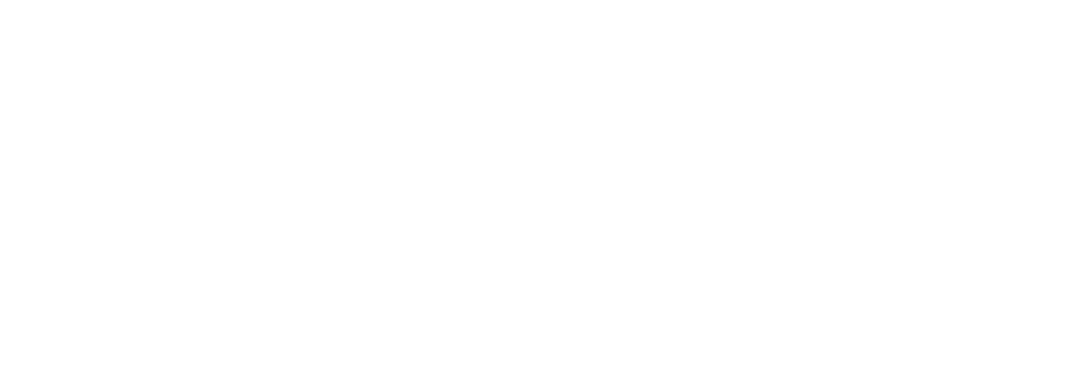
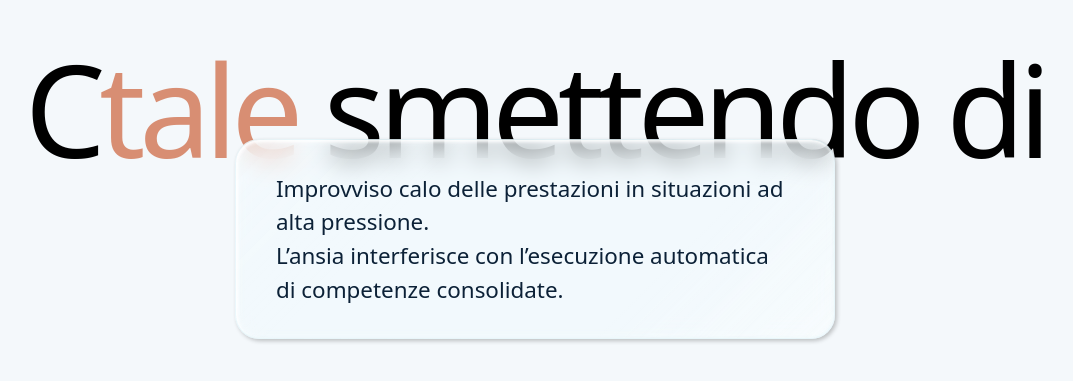
Before and after one commit to davidzhou-polimi/underskin, a SvelteKit app: page / in a window 1280 px wide. Shown: the part 1011-1392 px from the top of the page, without its empty margins (105-1178 px from the left). Before the commit the page ends 800 px from the top, so only its background shows below. Built offline with nearby package versions, Linux system fonts and the light colour scheme; a web font is replaced by a local one.

Commit message:
add GlassEffect component and add it to main page

```diff
--- /dev/null
+++ b/src/lib/components/sections/GlassEffect.svelte
@@ -0,0 +1,49 @@
+<script>
+  // Permette di passare classi CSS personalizzate dall'esterno
+  let className = '';
+  export { className as class };
+</script>
+
+<div class="glass-material {className}" {...$$restProps}>
+  <slot />
+</div>
+
+<style>
+  .glass-material {
+    /* 1. Sfondo e Bordo esatti da Figma (nessuna modifica) */
+    background-color: rgba(241, 250, 253, 0.55);
+    border: 1px solid rgba(223, 244, 250, 0.5);
+
+    /* 2. LA MAGIA: LA RIFRAZIONE SUI BORDI */
+    /* Usiamo molteplici ombre interne LAYERED per simulare lo spessore e la curva del vetro,
+       che fa "curvare" visivamente ciò che c'è sotto. */
+    box-shadow:
+      /* A. Ombra ESTERNA standard (X:2, Y:2, Blur:4, Nero al 23%) */
+      2px 2px 4px rgba(0, 0, 0, 0.23),
+
+      /* B. Ombra INTERNA - Luce spessa (Depth):
+         Una luce bianca diffusa per dare volume e spessore a tutta la card. */
+      inset 0 0 10px rgba(255, 255, 255, 0.3),
+
+      /* C. Ombra INTERNA - Riflesso sul bordo (Top-Left):
+         Una luce bianca netta e sottile per l'angolo illuminato a -45°. */
+      inset 2px 2px 3px rgba(255, 255, 255, 0.9),
+
+      /* D. Ombra INTERNA - Profondità sul bordo (Bottom-Right):
+         Un'ombra scura/azzurra molto sottile per definire il bordo opposto. */
+      inset -1px -1px 3px rgba(223, 244, 250, 0.4);
+
+    /* 3. Frost 13 + Refraction: Sfocatura e saturazione (nessuna modifica) */
+    backdrop-filter: blur(13px) saturate(120%);
+    -webkit-backdrop-filter: blur(13px) saturate(120%);
+
+    /* 4. Gradiente di luce inclinata (nessuna modifica) */
+    background-image: linear-gradient(
+      -45deg,
+      rgba(255, 255, 255, 0.4) 0%,
+      rgba(255, 255, 255, 0) 30%,
+      rgba(255, 255, 255, 0) 70%,
+      rgba(255, 255, 255, 0.1) 100%
+    );
+  }
+</style>
--- a/src/routes/+page.svelte
+++ b/src/routes/+page.svelte
@@ -1,9 +1,77 @@
 <script>
-	// Importa qui in sequenza le macro-sezioni dalla cartella components/sections/
-	import HeroSection from '$lib/components/sections/HeroSection.svelte';
+    import HeroSection from '$lib/components/sections/HeroSection.svelte';
+    import GlassEffect from '$lib/components/sections/GlassEffect.svelte';
 </script>
 
 <main>
-	<!-- Impila qui le sezioni (l'aggiornamento dello store è gestito internamente tramite use:trackSection) -->
-	<HeroSection />
+    <HeroSection />
+
+    <section class="test-figma-bg">
+
+        <div class="background-huge-text">
+            <span>C</span><span class="orange-text">tale</span> smettendo di
+        </div>
+
+        <GlassEffect class="figma-glass-card">
+            <p class="glass-text">
+                Improvviso calo delle prestazioni in situazioni ad alta pressione.<br>
+                L’ansia interferisce con l’esecuzione automatica di competenze consolidate.
+            </p>
+        </GlassEffect>
+
+    </section>
 </main>
+
+<style>
+    /* 1. Lo sfondo chiaro della sezione (simile a F1FAFD) */
+    .test-figma-bg {
+        position: relative;
+        min-height: 800px;
+        background-color: #f4f8fb;
+        display: flex;
+        justify-content: center;
+        align-items: center;
+        overflow: hidden;
+    }
+
+    /* 2. Le scritte giganti che staranno DIETRO al vetro */
+    .background-huge-text {
+        position: absolute;
+        top: 40%; /* Posizionato per essere tagliato a metà dal vetro */
+        left: 50%;
+        transform: translate(-50%, -50%);
+        font-family: system-ui, sans-serif;
+        font-size: 8rem; /* Testo enorme */
+        font-weight: 500;
+        color: #000000;
+        white-space: nowrap;
+        z-index: 1; /* Sta sotto la card */
+        letter-spacing: -0.05em;
+    }
+
+    /* Il colore salmone/arancio della parola "tale" nel tuo screen */
+    .orange-text {
+        color: #d88e73;
+    }
+
+    /* 3. La forma specifica della TUA card in questo contesto */
+    :global(.figma-glass-card) {
+        position: relative;
+        z-index: 10; /* Sta sopra le scritte */
+        max-width: 600px;
+        border-radius: 24px;
+        padding: 32px 40px;
+        /* Sposto un po' la card per sovrapporla bene alle scritte di sfondo */
+        margin-top: 100px;
+    }
+
+    /* 4. Il testo dentro al vetro */
+    .glass-text {
+        font-family: system-ui, sans-serif;
+        color: #0c2137;
+        font-size: 1.4rem;
+        font-weight: 400;
+        line-height: 1.5;
+        margin: 0;
+    }
+</style>
```
